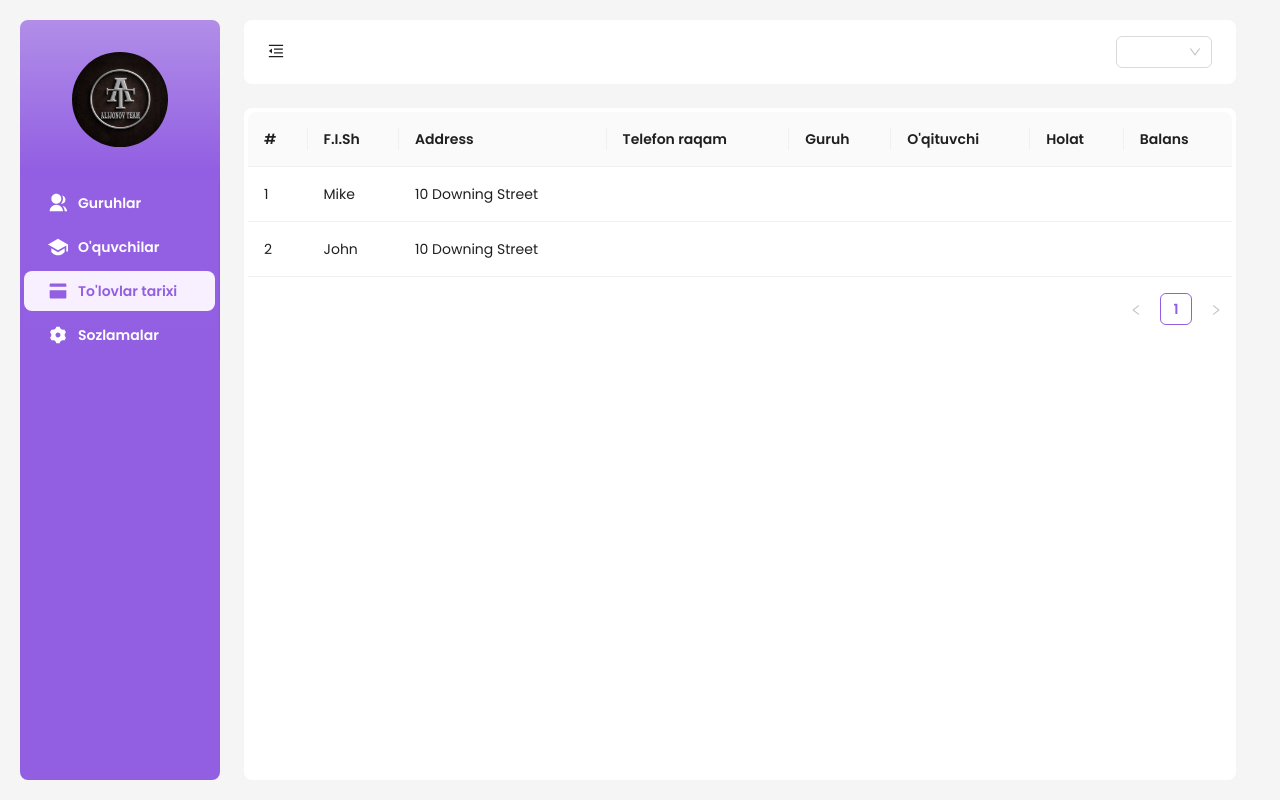
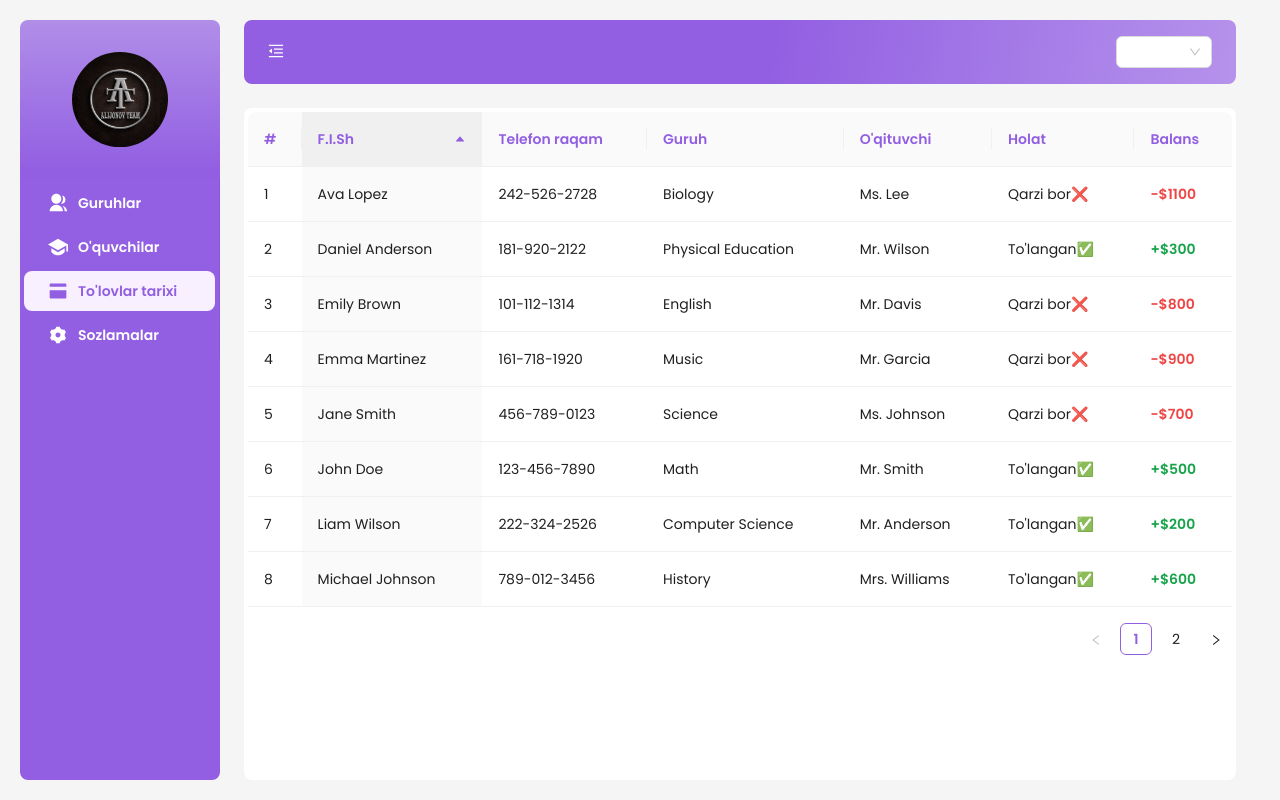
Before and after one commit to YahyobekRahimov/edu_check, a React (Vite) app: page /payments in a window 1280 px wide. Built offline with nearby package versions, Linux system fonts and the light colour scheme.

Commit message:
gave header gradient, formed the table in the payments

```diff
--- a/src/components/ThemeSwitcher/ThemeSwitcher.tsx
+++ b/src/components/ThemeSwitcher/ThemeSwitcher.tsx
@@ -60,7 +60,7 @@ export default function ThemeSwitcher() {
         setTheme(value);
         localStorage.theme = value;
       }}
-      className="w-[6rem] bg-white dark:bg-[var(--dark-background-900)] mr-6"
+      className="w-[6rem] dark:bg-[var(--dark-background-900)] mr-6"
       dropdownStyle={
         isDark
           ? {
--- a/src/index.css
+++ b/src/index.css
@@ -62,6 +62,12 @@
   --ant-table-row-hover-bg: var(--dark-background-700);
   --ant-table-header-bg: var(--dark-background-800);
   --ant-table-header-color: rgba(255, 255, 255, 0.9);
+  --ant-table-header-sort-active-bg: var(--dark-background-700);
+  --ant-table-header-sort-hover-bg: var(--dark-background-700);
+  --ant-table-body-sort-bg: var(--dark-background-700);
+}
+.dark .ant-table-column-sorter-up {
+  color: white;
 }
 
 .dark .ant-pagination {
--- a/src/layout/LayoutComponent.tsx
+++ b/src/layout/LayoutComponent.tsx
@@ -145,18 +145,22 @@ const App: ({ children }: { children: ReactNode }) => ReactNode = ({
       </Sider>
       <Layout>
         <Header
-          style={{
-            padding: 0,
-          }}
-          className="bg-white mx-[1.5rem] dark:mx-0 dark:bg-[var(--dark-background-800)] flex items-center justify-between rounded-lg dark:rounded-none"
+          style={
+            isDark
+              ? { background: "var(--dark-background-800)" }
+              : {
+                  padding: 0,
+                }
+          }
+          className="bg-header-gradient mx-[1.5rem] dark:mx-0 flex items-center justify-between rounded-lg dark:rounded-none"
         >
           <Button
             type="text"
             icon={
               collapsed ? (
-                <MenuUnfoldOutlined className="dark:text-[#4D79FF]" />
+                <MenuUnfoldOutlined className="text-white dark:text-[#4D79FF]" />
               ) : (
-                <MenuFoldOutlined className="dark:text-[#4D79FF]" />
+                <MenuFoldOutlined className="text-white dark:text-[#4D79FF]" />
               )
             }
             onClick={() => setCollapsed(!collapsed)}
--- a/src/main.tsx
+++ b/src/main.tsx
@@ -4,9 +4,12 @@ import "./index.css";
 import { ConfigProvider } from "antd";
 import { Provider } from "react-redux";
 import store from "./redux/store.ts";
+import en_US from "antd/locale/en_US";
+import useLocale from "antd/es/locale/useLocale";
 
 ReactDOM.createRoot(document.getElementById("root")!).render(
   <ConfigProvider
+    locale={en_US}
     theme={{
       cssVar: true,
       token: {
@@ -33,6 +36,10 @@ ReactDOM.createRoot(document.getElementById("root")!).render(
         Form: {
           labelColor: "inherit",
         },
+        Table: {
+          rowHoverBg: "rgba(195, 157, 255, 0.274)",
+          headerColor: "#925FE2",
+        },
       },
     }}
   >
--- a/src/pages/Payments/Payments.tsx
+++ b/src/pages/Payments/Payments.tsx
@@ -1,28 +1,149 @@
 import { Table } from "antd";
 import { ColumnsType } from "antd/es/table";
+import { ColumnType } from "antd/lib/table";
+
+type RowType = {
+  key: string;
+  name: string;
+  address: string;
+  phoneNumber: string;
+  group: string;
+  teacher: string;
+  status: "paid" | "unpaid";
+  balance: number;
+};
 
 export default function Payments() {
-  const dataSource = [
+  const dataSource: RowType[] = [
     {
       key: "1",
-      name: "Mike",
-      age: 32,
-      address: "10 Downing Street",
+      name: "John Doe",
+      address: "123 Main Street",
+      phoneNumber: "123-456-7890",
+      group: "Math",
+      teacher: "Mr. Smith",
+      status: "paid",
+      balance: 500,
     },
     {
       key: "2",
-      name: "John",
-      age: 42,
-      address: "10 Downing Street",
+      name: "Jane Smith",
+      address: "456 Elm Street",
+      phoneNumber: "456-789-0123",
+      group: "Science",
+      teacher: "Ms. Johnson",
+      status: "unpaid",
+      balance: 700,
+    },
+    // Add more data objects here...
+    {
+      key: "3",
+      name: "Michael Johnson",
+      address: "789 Oak Street",
+      phoneNumber: "789-012-3456",
+      group: "History",
+      teacher: "Mrs. Williams",
+      status: "paid",
+      balance: 600,
+    },
+    {
+      key: "4",
+      name: "Emily Brown",
+      address: "1011 Pine Street",
+      phoneNumber: "101-112-1314",
+      group: "English",
+      teacher: "Mr. Davis",
+      status: "unpaid",
+      balance: 800,
+    },
+    {
+      key: "5",
+      name: "William Taylor",
+      address: "1315 Maple Street",
+      phoneNumber: "131-415-1617",
+      group: "Art",
+      teacher: "Ms. Thompson",
+      status: "paid",
+      balance: 400,
+    },
+    {
+      key: "6",
+      name: "Emma Martinez",
+      address: "1617 Cedar Street",
+      phoneNumber: "161-718-1920",
+      group: "Music",
+      teacher: "Mr. Garcia",
+      status: "unpaid",
+      balance: 900,
+    },
+    {
+      key: "7",
+      name: "Daniel Anderson",
+      address: "1819 Birch Street",
+      phoneNumber: "181-920-2122",
+      group: "Physical Education",
+      teacher: "Mr. Wilson",
+      status: "paid",
+      balance: 300,
+    },
+    {
+      key: "8",
+      name: "Olivia Garcia",
+      address: "2021 Walnut Street",
+      phoneNumber: "202-122-2324",
+      group: "Geography",
+      teacher: "Ms. Martinez",
+      status: "unpaid",
+      balance: 1000,
+    },
+    {
+      key: "9",
+      name: "Liam Wilson",
+      address: "2223 Hickory Street",
+      phoneNumber: "222-324-2526",
+      group: "Computer Science",
+      teacher: "Mr. Anderson",
+      status: "paid",
+      balance: 200,
+    },
+    {
+      key: "10",
+      name: "Ava Lopez",
+      address: "2425 Ash Street",
+      phoneNumber: "242-526-2728",
+      group: "Biology",
+      teacher: "Ms. Lee",
+      status: "unpaid",
+      balance: 1100,
+    },
+    {
+      key: "11",
+      name: "Noah Lee",
+      address: "2627 Poplar Street",
+      phoneNumber: "262-728-2930",
+      group: "Chemistry",
+      teacher: "Mrs. Gonzalez",
+      status: "paid",
+      balance: 250,
+    },
+    {
+      key: "12",
+      name: "Sophia Hernandez",
+      address: "2829 Spruce Street",
+      phoneNumber: "282-930-3132",
+      group: "Foreign Language",
+      teacher: "Mr. Perez",
+      status: "unpaid",
+      balance: 1200,
     },
   ];
 
-  const columns = [
+  const columns: ColumnType<RowType>[] = [
     {
       title: "#",
       dataIndex: "index",
       key: "index",
-      render(_: any, record: any, index: any) {
+      render(value: any, _: any, index: number) {
         return index + 1;
       },
     },
@@ -30,12 +151,14 @@ export default function Payments() {
       title: "F.I.Sh",
       dataIndex: "name",
       key: "name",
+      onFilter: (value: any, record: RowType) =>
+        record.name.charAt(0).toUpperCase() === value.toUpperCase(),
+      sorter: (a: RowType, b: RowType) =>
+        a.name.localeCompare(b.name),
+      sortDirections: ["ascend"],
+      defaultSortOrder: "ascend",
     },
-    {
-      title: "Address",
-      dataIndex: "address",
-      key: "address",
-    },
+
     {
       title: "Telefon raqam",
       dataIndex: "phoneNumber",
@@ -55,16 +178,38 @@ export default function Payments() {
       title: "Holat",
       dataIndex: "status",
       key: "status",
+      render(value: string) {
+        return value == "paid" ? "To'langan✅" : "Qarzi bor❌";
+      },
     },
     {
       title: "Balans",
       dataIndex: "balance",
       key: "balance",
+      // @ts-ignore
+      render(value, record: RowType) {
+        if (record?.status === "paid") {
+          return (
+            <span className="text-green-600 font-semibold">
+              +${value}
+            </span>
+          );
+        }
+        return (
+          <span className="text-red-500 font-semibold">
+            -${value}
+          </span>
+        );
+      },
     },
   ];
   return (
     <div>
-      <Table dataSource={dataSource} columns={columns} />
+      <Table
+        dataSource={dataSource}
+        columns={columns}
+        pagination={{ pageSize: 8 }}
+      />
     </div>
   );
 }
--- a/tailwind.config.js
+++ b/tailwind.config.js
@@ -7,6 +7,8 @@ export default {
       backgroundImage: {
         "sidebar-menu-gradient":
           "linear-gradient(0deg, rgba(146,95,226,1) 0%, rgba(147,96,227,1) 100%)",
+        "header-gradient":
+          "linear-gradient(99deg, #925FE2 53.12%, #DFCFF7 155.43%)",
       },
     },
   },
```
